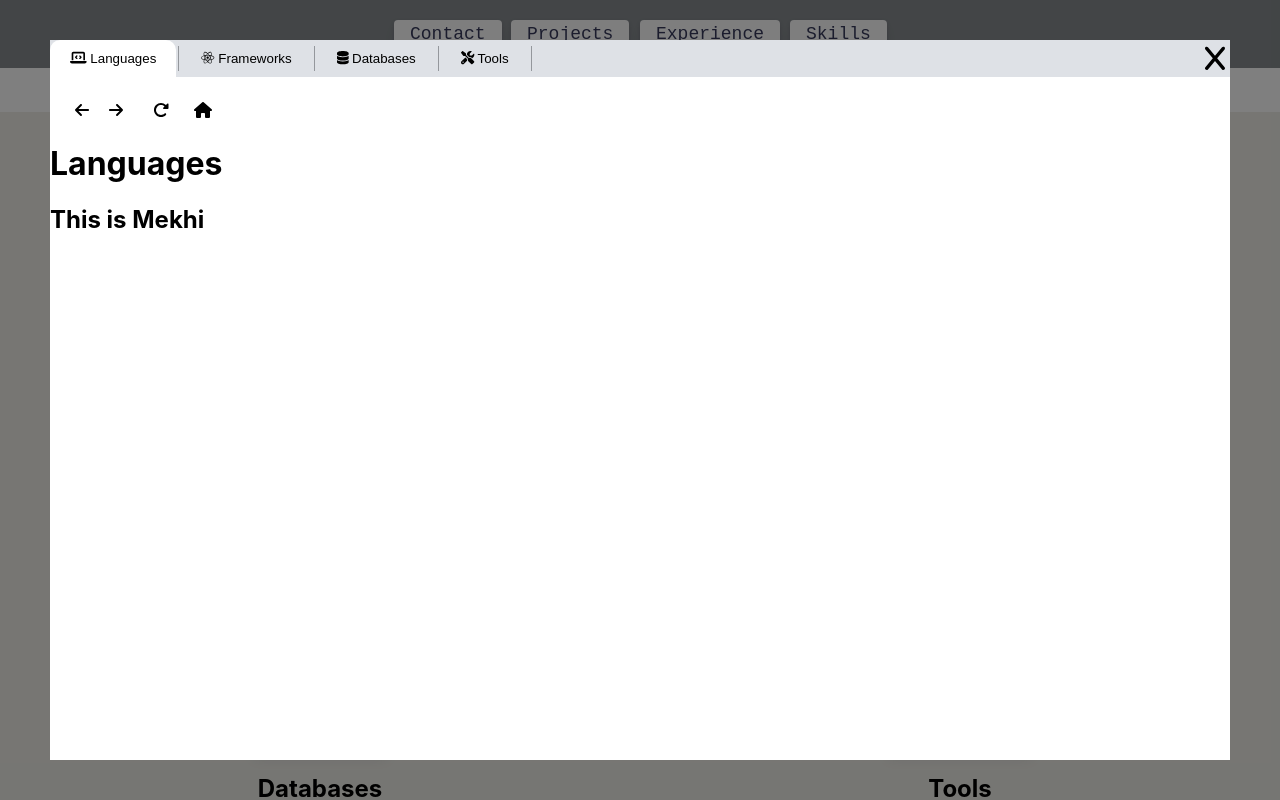
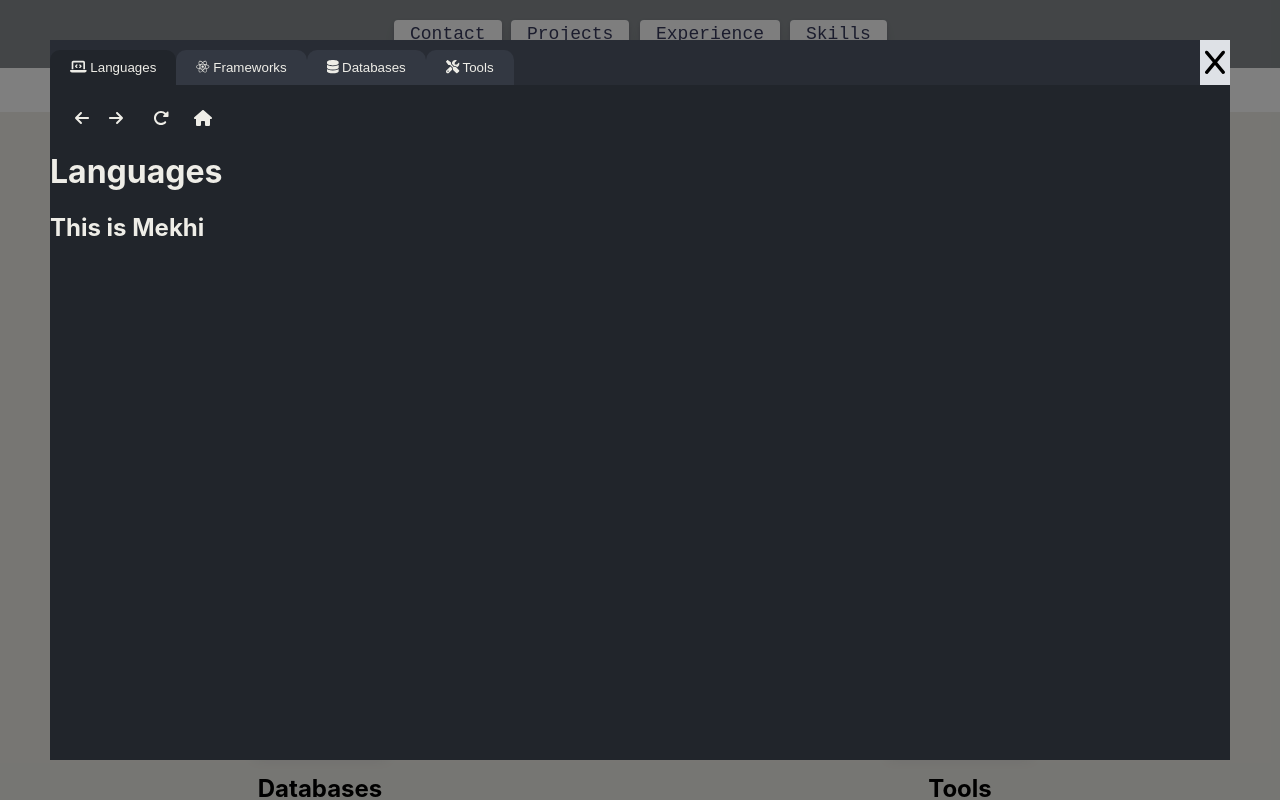
Before and after one commit to MekhiHart/portfolio, a React (Create React App) app: page / in a window 1280 px wide. Both pictures are taken after a click on the button 320 px from the left and 1088 px from the top of the page. Shown: the part 688-1488 px from the top of the page. Built offline with nearby package versions, Linux system fonts and the light colour scheme.

Commit message:
changed color scheme of popUp browser

```diff
--- a/src/Components/PopUp.jsx
+++ b/src/Components/PopUp.jsx
@@ -22,7 +22,7 @@ export default function PopUp(props){
 
         if (isClicked){
             console.log("here")
-            buttonStyle = {backgroundColor:"white", borderTopRightRadius:"10px", borderTopLeftRadius:"10px" }
+            buttonStyle = {backgroundColor:"#21252b", borderTopRightRadius:"10px", borderTopLeftRadius:"10px", color:"#EEEDE7" }
         }
         else{
             // buttonStyle = {backgroundColor:"green"}
@@ -33,11 +33,10 @@ export default function PopUp(props){
     })
 
     // * seperators
-    const seperator = <div id="tab--seperator"></div>
-    buttons.splice(1,0, seperator)
-    buttons.splice(3,0, seperator)
-    buttons.splice(5,0, seperator)
-    buttons.splice(7,0, seperator)
+    // buttons.splice(1,0, seperator)
+    // buttons.splice(3,0, seperator)
+    // buttons.splice(5,0, seperator)
+    // buttons.splice(7,0, seperator)
 
 
     return(
--- a/src/index.css
+++ b/src/index.css
@@ -130,8 +130,9 @@ nav a:hover:before {
 .popUp--container{
   margin: 40px 50px;
   z-index: 102;
-  background-color: white;
+  background-color: #21252b;
   height: 90vh;
+  color: #EEEDE7;
 }
 
 
@@ -139,7 +140,7 @@ nav a:hover:before {
   display: flex;
   flex-direction: row;
   justify-content:flex-start;
-  background-color: #dee1e6; /* Prevents children opacity change, only changes background opacity*/
+  background-color: #282c34; /* Prevents children opacity change, only changes background opacity*/
 }
 
 /* .popUp--tabs > button:nth-child(even){
@@ -150,8 +151,12 @@ nav a:hover:before {
 
 .popUp--tab{
   border: none;
-  padding: 0 20px;
-  background-color: #dee1e6;
+  padding: 10px 20px;
+  margin-top: 10px;
+  background-color: #333842;
+  border-top-right-radius: 10px;
+  border-top-left-radius: 10px;
+  color: #EEEDE7
 }
 
 .popUp--tab:hover{
@@ -160,7 +165,7 @@ nav a:hover:before {
 }
 
 .popUp--tab:hover{
-  background-color: #f0f1f4;
+  background-color: #545c6d;
 }
 
 #popUp--header{
@@ -173,14 +178,14 @@ nav a:hover:before {
   padding: 5px
 }
 .popUp--header--icon:hover{
-  background-color: #eeeeee;
+  background-color: #545c6d;
 }
 
 
-#tab--seperator{
+/* #tab--seperator{
   border-left: 1px solid #94979c;
   margin: 6px 2px
-}
+} */
 
  #closePopUp{
   background-color: #dee1e6;
```
